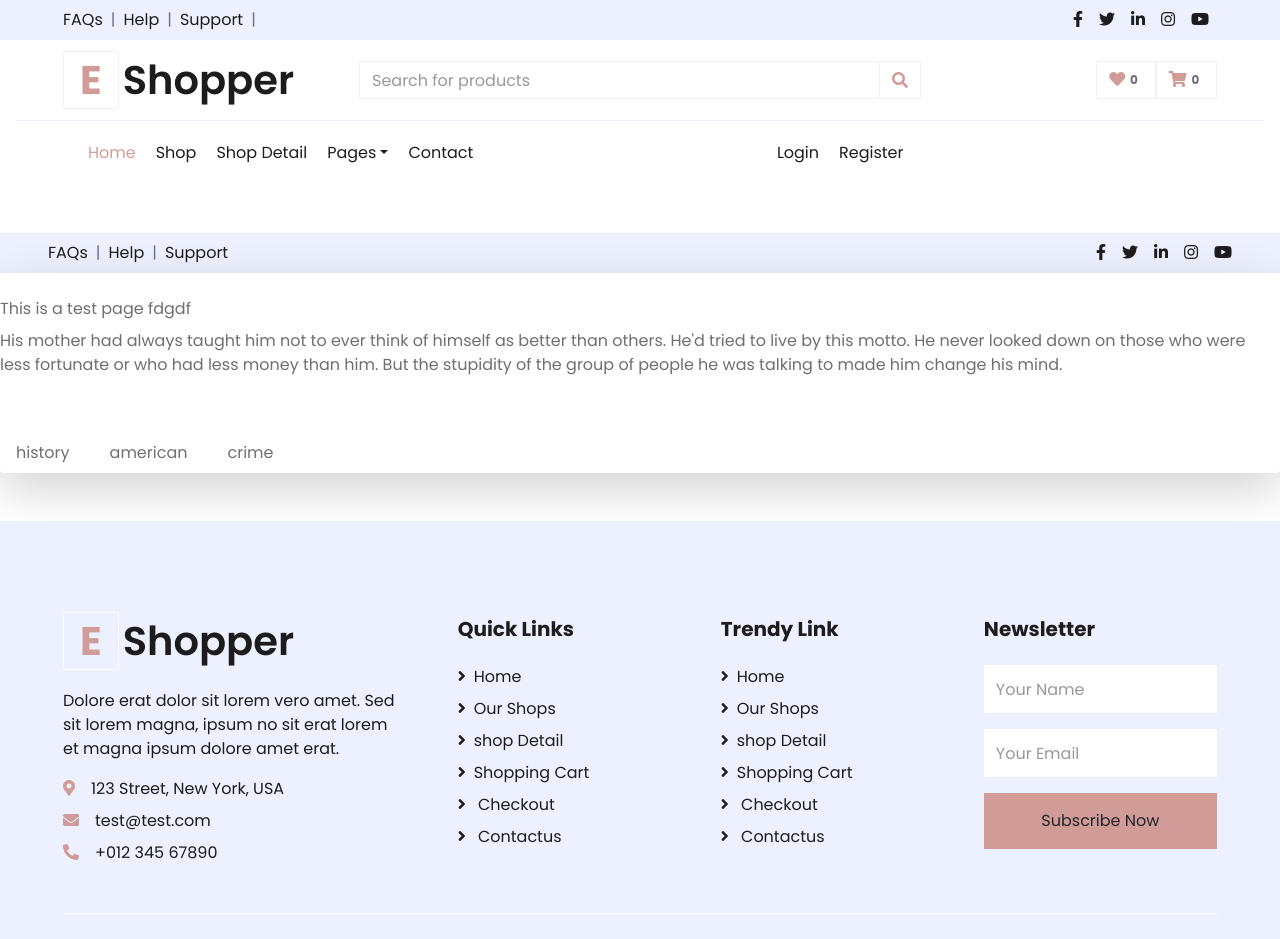
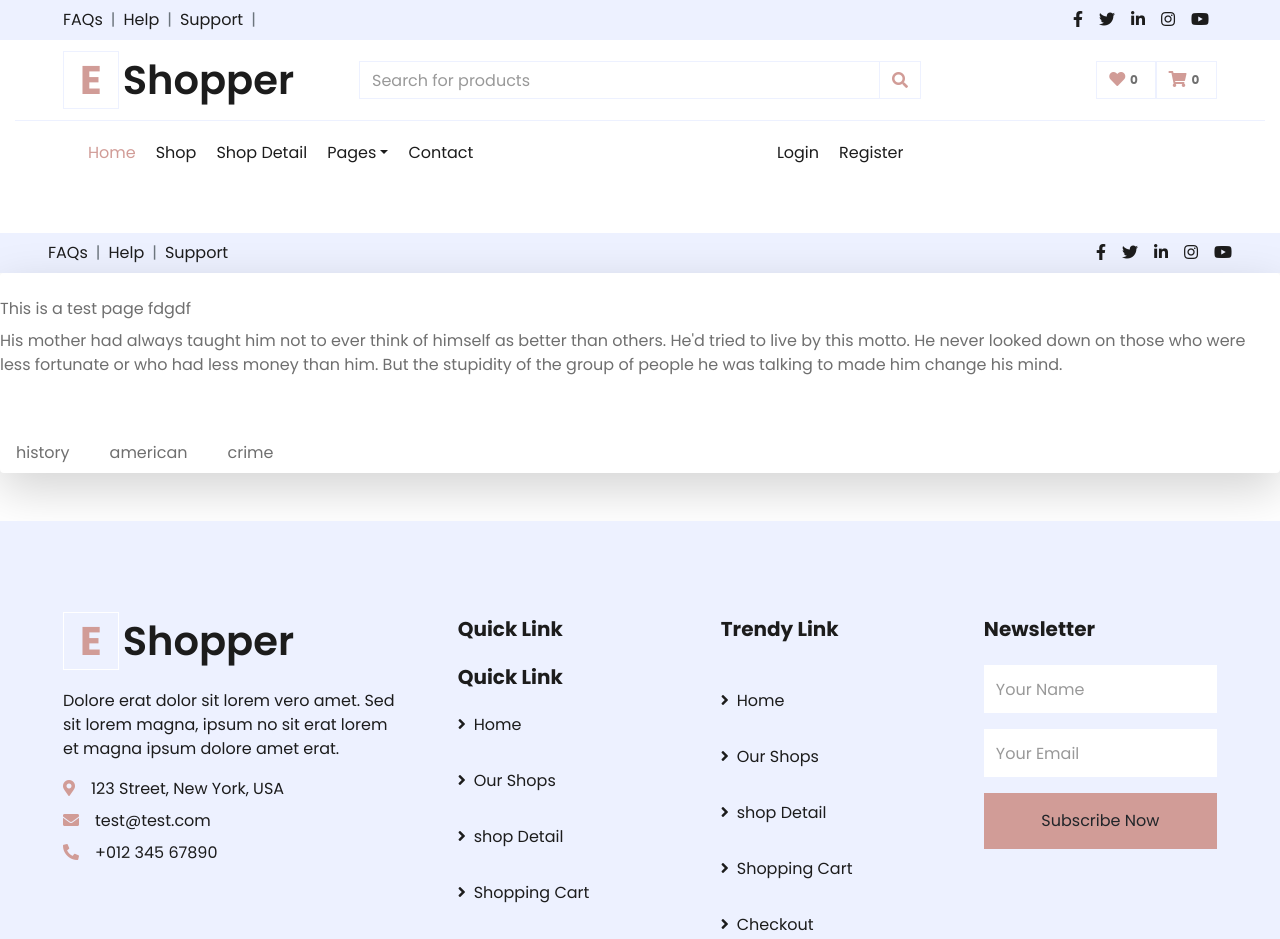
Before and after one commit to akadudeshmukh/mulyankan, a Next.js app in the folder headstart/: page /nidhi-test-main in a window 1280 px wide. Shown: the top 939 px of the page. Built offline with nearby package versions, Linux system fonts and the light colour scheme.

Commit message:
typescript file

```diff
--- a/headstart/components/PageComponents/PrimaryFooterNav.tsx
+++ b/headstart/components/PageComponents/PrimaryFooterNav.tsx
@@ -7,11 +7,20 @@ type PrimaryFooter = {
 const PrimaryFooterNav = (props: PrimaryFooter) => {
   return (
     <>
-      <h5 className="font-weight-bold text-dark mb-4">
-        {props.data.PrimaryFooterNav.sectiontitle}
-      </h5>
+      <h5 className="font-weight-bold text-dark mb-4">Quick Link</h5>
       <div className="d-flex flex-column justify-content-start">
-        <Link
+        {props.data.PrimaryFooterNav.map((nav) => (
+          <>
+            <h5 className="font-weight-bold text-dark mb-4">
+              {nav.sectiontitle}
+            </h5>
+            <Link className="text-dark mb-2" href={`${nav.link}`}>
+              <i className="fa fa-angle-right mr-2"></i>
+              {nav.linktitle}
+            </Link>
+          </>
+        ))}
+        {/* <Link
           className="text-dark mb-2"
           href={`${props.data.PrimaryFooterNav.Home.link}`}
         >
@@ -52,7 +61,7 @@ const PrimaryFooterNav = (props: PrimaryFooter) => {
         >
           <i className="fa fa-angle-right mr-2"></i>{" "}
           {props.data.PrimaryFooterNav.Contactus.linktitle}
-        </Link>
+        </Link> */}
       </div>
     </>
   );
--- a/headstart/components/PageComponents/SecondaryFooterNav.tsx
+++ b/headstart/components/PageComponents/SecondaryFooterNav.tsx
@@ -7,37 +7,46 @@ type SecondaryFooter = {
 const SecondaryFooterNav = (props: SecondaryFooter) => {
   return (
     <>
-      <h5 className="font-weight-bold text-dark mb-4">
-        {props.data.SecondaryFooterNav.sectiontitle}
-      </h5>
+      <h5 className="font-weight-bold text-dark mb-4">Trendy Link</h5>
       <div className="d-flex flex-column justify-content-start">
-        <Link
+        {props.data.SecondaryFooterNav.map((nav) => (
+          <>
+            <h5 className="font-weight-bold text-dark mb-4">
+              {nav.sectiontitle}
+            </h5>
+            <Link className="text-dark mb-2" href={`${nav.link}`}>
+              <i className="fa fa-angle-right mr-2"></i>
+              {nav.linktitle}
+            </Link>
+          </>
+        ))}
+        {/* <Link
           className="text-dark mb-2"
-          href={`${props.data.SecondaryFooterNav.Home.link}`}
+          href={`${props.data.PrimaryFooterNav.Home.link}`}
         >
           <i className="fa fa-angle-right mr-2"></i>
-          {props.data.SecondaryFooterNav.Home.linktitle}
+          {props.data.PrimaryFooterNav.Home.linktitle}
         </Link>
         <Link
           className="text-dark mb-2"
-          href={`${props.data.SecondaryFooterNav.shops.link}`}
+          href={`${props.data.PrimaryFooterNav.shops.link}`}
         >
           <i className="fa fa-angle-right mr-2"></i>
-          {props.data.SecondaryFooterNav.shops.linktitle}
+          {props.data.PrimaryFooterNav.shops.linktitle}
         </Link>
         <Link
           className="text-dark mb-2"
-          href={`${props.data.SecondaryFooterNav.shopdetail.link}`}
+          href={`${props.data.PrimaryFooterNav.shopdetail.link}`}
         >
           <i className="fa fa-angle-right mr-2"></i>
-          {props.data.SecondaryFooterNav.shopdetail.linktitle}
+          {props.data.PrimaryFooterNav.shopdetail.linktitle}
         </Link>
         <Link
           className="text-dark mb-2"
-          href={`${props.data.SecondaryFooterNav.shoppingcart.link}`}
+          href={`${props.data.PrimaryFooterNav.shoppingcart.link}`}
         >
           <i className="fa fa-angle-right mr-2"></i>
-          {props.data.SecondaryFooterNav.shoppingcart.linktitle}
+          {props.data.PrimaryFooterNav.shoppingcart.linktitle}
         </Link>
         <Link
           className="text-dark mb-2"
@@ -52,7 +61,7 @@ const SecondaryFooterNav = (props: SecondaryFooter) => {
         >
           <i className="fa fa-angle-right mr-2"></i>{" "}
           {props.data.PrimaryFooterNav.Contactus.linktitle}
-        </Link>
+        </Link> */}
       </div>
     </>
   );
--- a/headstart/data/footer.ts
+++ b/headstart/data/footer.ts
@@ -4,28 +4,11 @@ type ContactInfoFooter = {
 	mail: string;
 	phone: string;
 }
-type PrimaryFooterNav = {
-	sectiontitle: string;
-	Home: NavAttribute
-	shops: NavAttribute
-	shopdetail: NavAttribute
-	shoppingcart: NavAttribute
-	Checkout: NavAttribute
-	Contactus: NavAttribute
-}
 type NavAttribute = {
+	sectiontitle: string,
 	id: number,
 	link: string,
 	linktitle: string
-}
-type SecondaryFooterNav = PrimaryFooterNav & {
-	sectiontitle: string;
-	Home: NavAttribute
-	shops: NavAttribute
-	shopdetail: NavAttribute
-	shoppingcart: NavAttribute
-	Checkout: NavAttribute
-	Contactus: NavAttribute
 }
 type NewsLetterFooter = {
 	sectiontitle: string;
@@ -47,8 +30,8 @@ type LegalText = {
 }
 export type FooterData = {
 	ContactInfoFooter: ContactInfoFooter
-	PrimaryFooterNav: PrimaryFooterNav
-	SecondaryFooterNav: SecondaryFooterNav
+	PrimaryFooterNav: Array<NavAttribute>
+	SecondaryFooterNav: Array<NavAttribute>
 	NewsLetterFooter: NewsLetterFooter
 	LegalLinkFooter: LegalLinkFooter
 }
@@ -60,101 +43,73 @@ const data: FooterData = {
 		"address": "123 Street, New York, USA",
 		"mail": "test@test.com",
 		"phone": "+012 345 67890"
-	}
-	,
-	"PrimaryFooterNav":
-	{
-		"sectiontitle": "Quick Links",
-		"Home":
+	},
+	"PrimaryFooterNav": [
+
 		{
+			"sectiontitle": "Quick Link",
 			"id": 1,
 			"link": "http://localhost:3000/",
 			"linktitle": "Home"
-		}
-		,
-		"shops":
+		},
 		{
+			"sectiontitle": "",
 			"id": 2,
 			"link": "http://localhost:3000/",
 			"linktitle": "Our Shops"
-		}
-		,
-		"shopdetail":
+		},
 		{
+			"sectiontitle": "",
 			"id": 3,
 			"link": "http://localhost:3000/",
 			"linktitle": "shop Detail"
-		}
-		,
-		"shoppingcart":
+		},
 		{
+			"sectiontitle": "",
 			"id": 4,
 			"link": "http://localhost:3000/",
 			"linktitle": "Shopping Cart"
-		}
-		,
-		"Checkout":
+		},
 		{
+			"sectiontitle": "",
 			"id": 5,
 			"link": "http://localhost:3000/",
 			"linktitle": "Checkout"
 		}
-		,
-		"Contactus":
+
+	],
+	"SecondaryFooterNav": [
 		{
-			"id": 6,
-			"link": "http://localhost:3000/",
-			"linktitle": "Contactus"
-		}
-
-	}
-	,
-	"SecondaryFooterNav":
-	{
-		"sectiontitle": "Trendy Link",
-		"Home":
-		{
+			"sectiontitle": "",
 			"id": 1,
 			"link": "http://localhost:3000/",
 			"linktitle": "Home"
-		}
-		,
-		"shops":
+		},
 		{
+			"sectiontitle": "",
 			"id": 2,
 			"link": "http://localhost:3000/",
 			"linktitle": "Our Shops"
-		}
-		,
-		"shopdetail":
+		},
 		{
+			"sectiontitle": "",
 			"id": 3,
 			"link": "http://localhost:3000/",
 			"linktitle": "shop Detail"
-		}
-		,
-		"shoppingcart":
+		},
 		{
+			"sectiontitle": "",
 			"id": 4,
 			"link": "http://localhost:3000/",
 			"linktitle": "Shopping Cart"
-		}
-		,
-		"Checkout":
+		},
 		{
+			"sectiontitle": "",
 			"id": 5,
 			"link": "http://localhost:3000/",
 			"linktitle": "Checkout"
 		}
-		,
-		"Contactus":
-		{
-			"id": 6,
-			"link": "http://localhost:3000/",
-			"linktitle": "Contactus"
-		}
-
-	}
+	]
 	,
 	"NewsLetterFooter":
 	{
```
